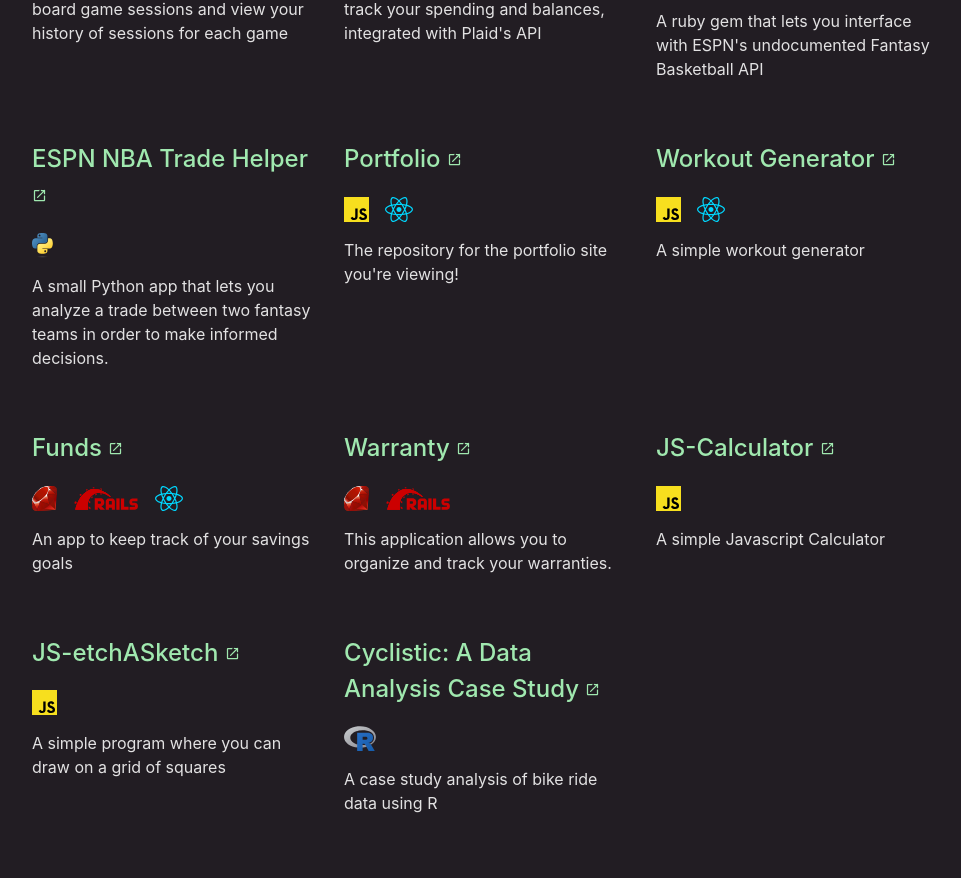
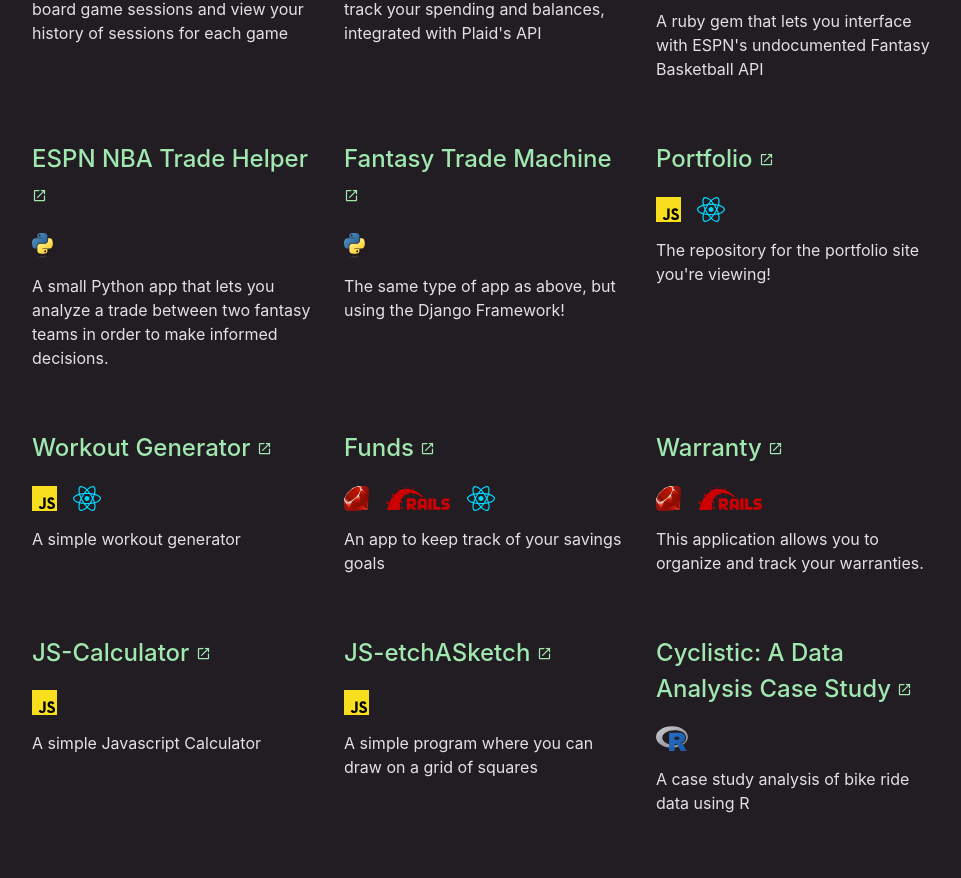
Before and after one commit to usborn116/portfolio, a React (Vite) app: page / in a window 1280 px wide. Shown: the part 969-1847 px from the top of the page, without its empty margins (152-1113 px from the left). Built offline with nearby package versions, Linux system fonts and the light colour scheme.

Commit message:
added project

```diff
--- a/src/App.jsx
+++ b/src/App.jsx
@@ -26,6 +26,8 @@
           description="A ruby gem that lets you interface with ESPN's undocumented Fantasy Basketball API"/>
           <Project name='ESPN NBA Trade Helper' link='https://github.com/usborn116/espn-nba-trade-helper' lang={['Python' ]}
           description="A small Python app that lets you analyze a trade between two fantasy teams in order to make informed decisions."/>
+          <Project name='Fantasy Trade Machine' link='https://github.com/usborn116/django_trade_app?tab=readme-ov-file' lang={['Python' ]}
+          description="The same type of app as above, but using the Django Framework!"/>
           <Project name='Portfolio' link='https://github.com/usborn116/portfolio' lang={['Javascript', 'React' ]}
           description="The repository for the portfolio site you're viewing!"/>
           <Project name='Workout Generator' link='https://github.com/usborn116/workout' lang={['Javascript', 'React' ]}
```
